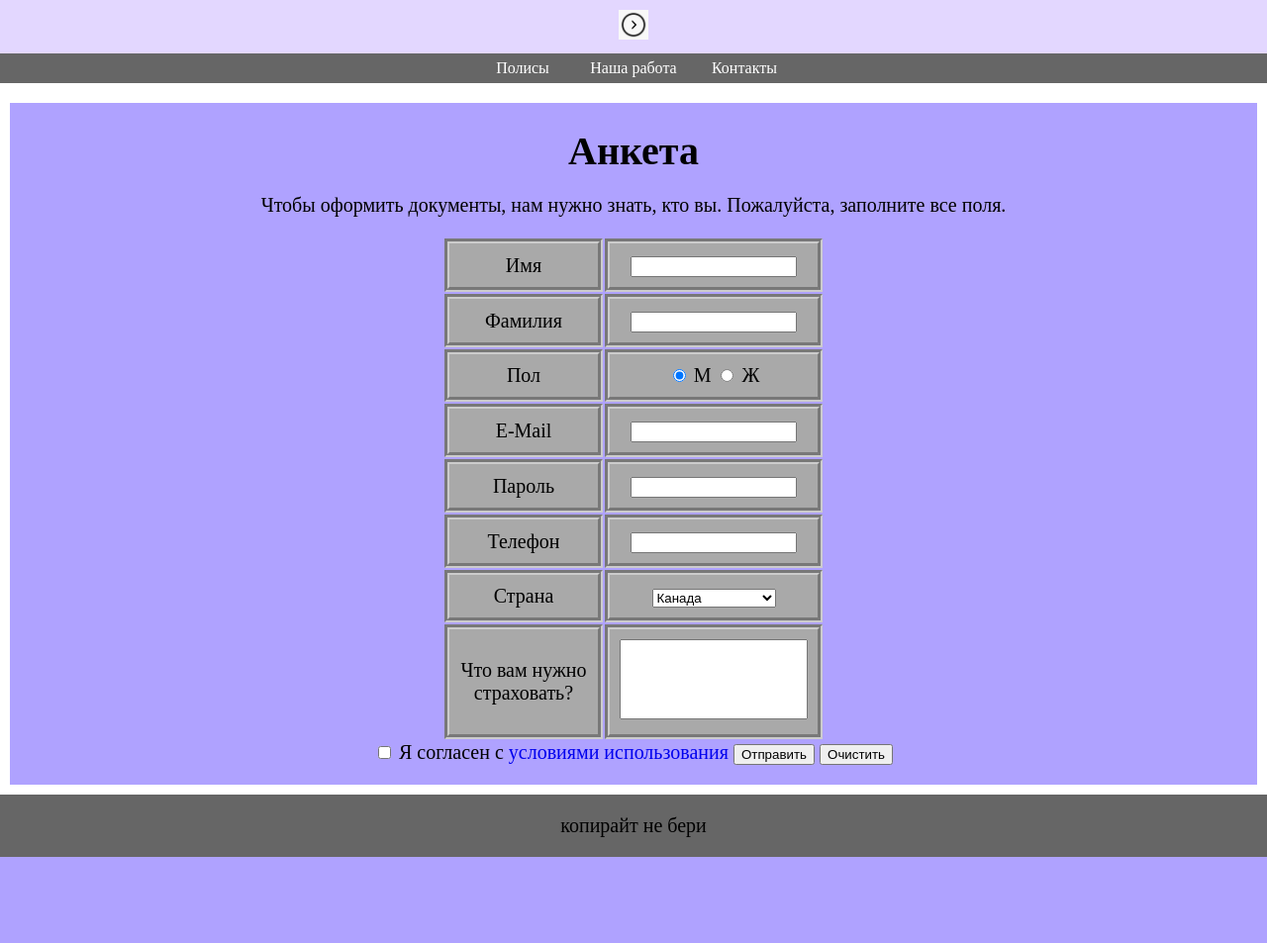
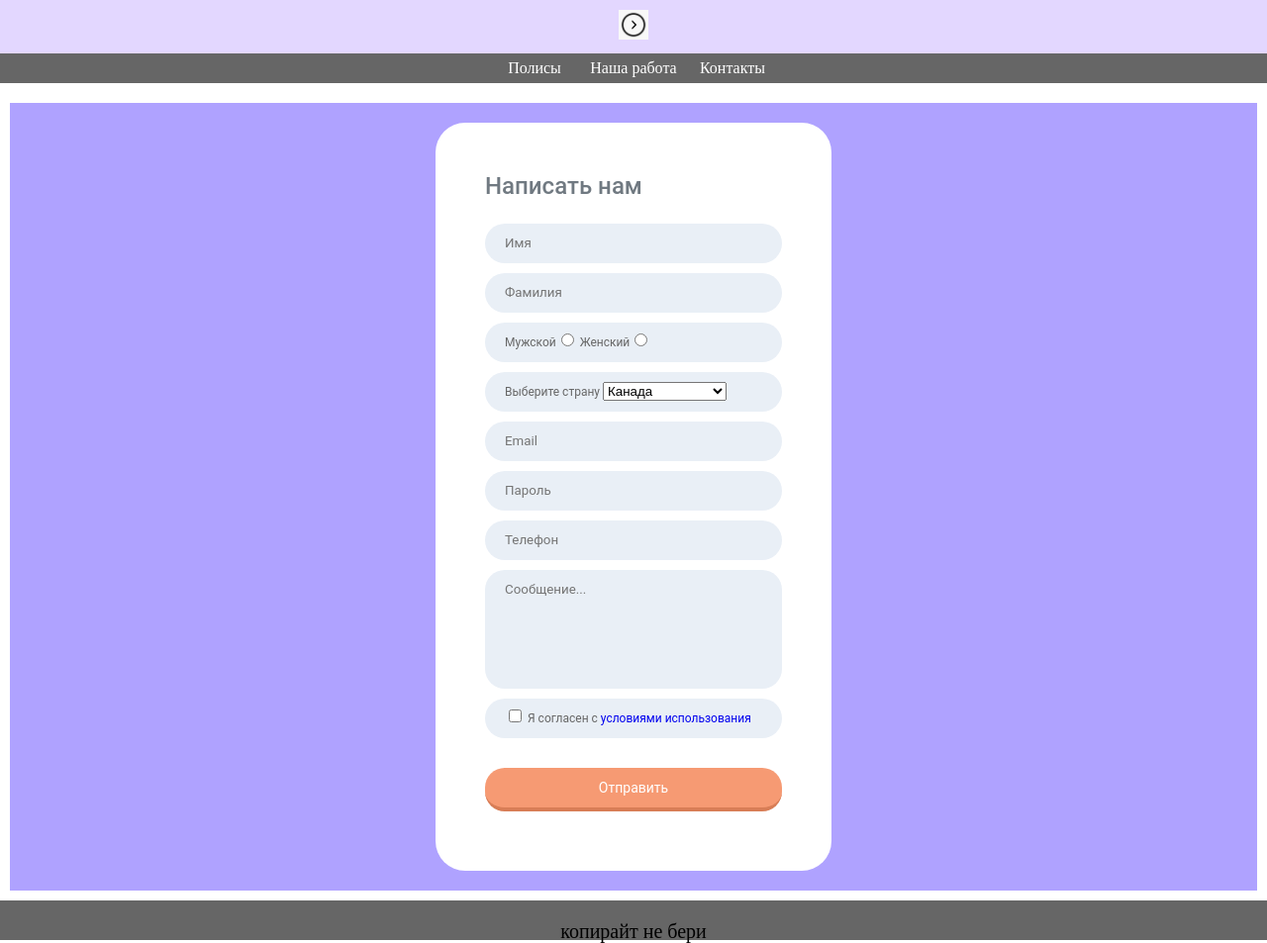
Before and after one commit to AntonNavir/myWebsite, a PHP site: page /survey/ in a window 1280 px wide. Shown: the whole page at 99% size. Before the commit the page ends 866 px from the top, so only its background shows below. Run offline with PHP 8.4, Linux system fonts and the light colour scheme.

Commit message:
Изменил внешний вид формы

```diff
--- a/css/css.css
+++ b/css/css.css
@@ -71,7 +71,6 @@
     background-color:darkgrey;
 }
 .main_global {
-    flex: 0;
     background-color: rgb(175, 162, 255);
     font-size: 20px;
     padding: 1em;
--- /dev/null
+++ b/css/form.css
@@ -0,0 +1,51 @@
+* {
+    box-sizing: border-box;
+ }
+ .decor {
+    position: relative;
+    max-width: 400px;
+    margin: auto;
+    background: white;
+    border-radius: 30px;
+ }
+ .form-inner {
+    padding: 50px;
+ }
+ .form-inner input, .form-inner textarea, .not_text{
+    padding: 0 20px;
+    margin-bottom: 10px;
+    background: #E9EFF6;
+    border-width: 0;
+    border-radius: 20px;
+    font-family: 'Roboto', sans-serif;
+    line-height: 40px;
+ }
+ .form-inner input, .form-inner textarea{
+    display: block;
+    width: 100%;
+ }
+ .form-inner input[type="submit"] {
+    margin-top: 30px;
+    background: #f69a73;
+    border-bottom: 4px solid #d87d56;
+    color: white;
+    font-size: 14px;
+ }
+ .form-inner textarea {
+    resize: none;
+ }
+ .form-inner h3 {
+    margin-top: 0;
+    font-family: 'Roboto', sans-serif;
+    font-weight: 500;
+    font-size: 24px;
+    color: #707981;
+ }
+ .not_text{
+    display: block ruby;
+    font-size: 12px;
+    color: #666;
+ }
+ .not_text input{
+    width: auto;
+ }
--- a/survey/survey.html
+++ b/survey/survey.html
@@ -8,6 +8,7 @@
     <title>Штаны за 40 гривен</title>
     <link rel="stylesheet" href="../css/css.css">
     <link rel="stylesheet" href="../css/index_content.css">
+    <link rel="stylesheet" href="../css/form.css">
 </head>
 
 <body>
@@ -25,49 +26,17 @@
     </header>
     <main>
         <div class="main_global">
-            <h1>Анкета</h1>
-            <div style="text-align: center">
-                <p>Чтобы оформить документы, нам нужно знать, кто вы. Пожалуйста, заполните все поля.</p>
-                <form action="#" method="POST">
-                    <table>
-                        <col class="col1">
-                        <col span="9" class="coln">
-                        <tr>
-                            <td>Имя</td>
-                            <td><input type="text" name="first_name" class="text-input" maxlength="18" required autocomplete="on"></td>
-                        </tr>
-                        <tr>
-                            <td>Фамилия</td>
-                            <td><input type="text" name="last_name" class="text-input" maxlength="18" required autocomplete="on"></td>
-                        </tr>
-                        <tr>
-                            <td>Пол</td>
-                            <td><label>
-                                    <input type="radio" name="title" value="mr" checked>
-                                    М
-                                </label>
-                                <label>
-                                    <input type="radio" name="title" value="mrs">
-                                    Ж
-                                </label>
-                            </td>
-                        </tr>
-                        <tr>
-                            <td>E-Mail</td>
-                            <td><input type="email" name="email" class="text-input"></td>
-                        </tr>
-                        <tr>
-                            <td>Пароль</td>
-                            <td><input type="password" name="password" class="text-input"></td>
-                        </tr>
-                        <tr>
-                            <td>Телефон</td>
-                            <td><input type="tel" name="phone" class="text-input" maxlength="11" required></td>
-                        </tr>
-                        <tr>
-                            <td>Страна</td>
-                            <td>
-                                <select name="country">
+            <form class="decor">
+                <div class="form-inner">
+                <h3>Написать нам</h3>
+                <input type="text" placeholder="Имя">
+                <input type="text" placeholder="Фамилия">
+                <div class="not_text">
+                    <label>Мужской<input type="radio" name="title" value="mr"></label>
+                    <label>Женский<input type="radio" name="title" value="mrs"></label>
+                </div>
+                <div class="not_text">
+                    <label>Выберите страну <select name="country">
                         <option>Канада</option>
                         <option>Франция</option>
                         <option>Германия</option>
@@ -76,22 +45,20 @@
                         <option>Россия</option>
                         <option>Великобритания</option>
                         <option>США</option>
-                                </select>
-                            </td>
-                        </tr>
-                        <tr>
-                            <td>Что вам нужно страховать?</td>
-                            <td><textarea rows="5" cols="21" name="comment"></textarea></td>
-                        </tr>
-                    </table>
-                    <label>
-                        <input type="checkbox" name="terms" required>
+                    </select></label>
+                </div>
+                <input type="email" placeholder="Email">
+                <input type="password" placeholder="Пароль">
+                <input type="tel" placeholder="Телефон">
+                <textarea placeholder="Сообщение..." rows="3"></textarea>
+                <div class="not_text">
+                    <label><input type="checkbox" name="terms" required>
                         Я согласен с <a href="https://www.youtube.com/watch?v=dQw4w9WgXcQ" target="_blank">условиями использования</a>
                     </label>
+                </div>
                 <input type="submit" value="Отправить">
-                    <input type="reset" value="Очистить">
+                </div>
                 </form>
-            </div>
         </div>
     </main>
     <footer>копирайт не бери</footer>
```
Lines whose indentation alone changed are shown as unchanged.
